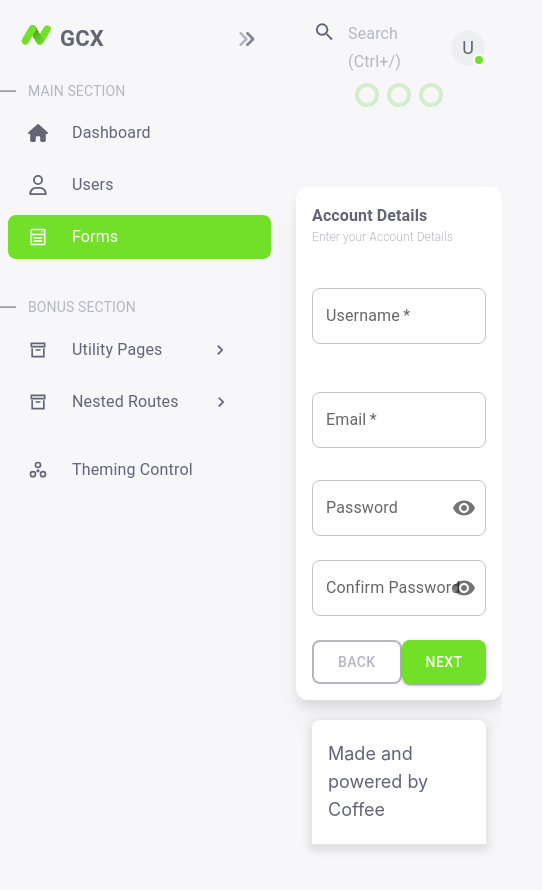
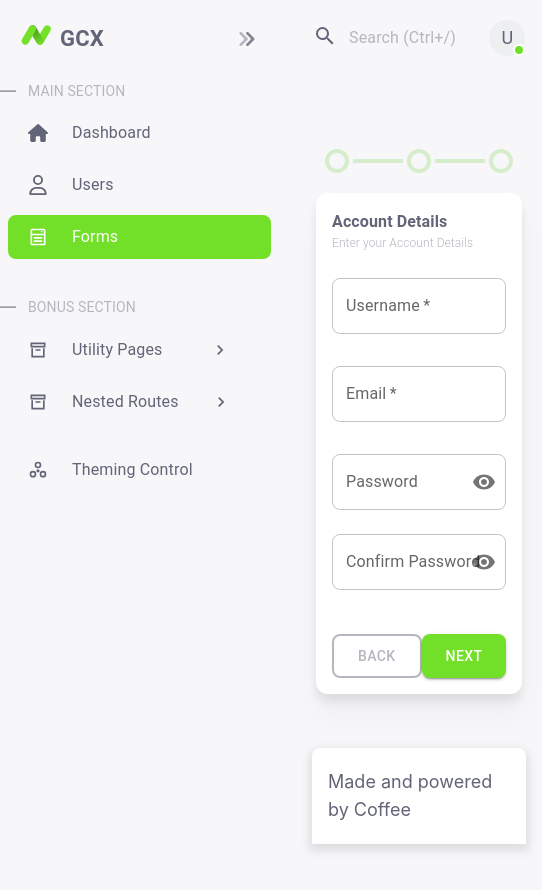
Before and after one commit to tagbochinedu/NCDX, a React (Vite) app: page /forms in a window 390 px wide. Shown: the top 890 px of the page, 542 px wide, since content can reach past the window. Built offline with nearby package versions, Linux system fonts and the light colour scheme.

Commit message:
new commit

```diff
--- a/src/Components/FirstFormPage.tsx
+++ b/src/Components/FirstFormPage.tsx
@@ -81,7 +81,7 @@ const FirstFormPage = ({ mystate }: Check) => {
       <Box component="div" sx={{ display: { md: "flex" } }}>
         <FormControl
           sx={{
-            width: { sm: "100%", md: "50%" },
+            width: { xs: "100%", md: "50%" },
             marginBottom: "24px",
             marginRight: { md: "12px" },
           }}
@@ -97,12 +97,12 @@ const FirstFormPage = ({ mystate }: Check) => {
             type="text"
             variant="outlined"
             placeholder="Chinedu Tagbo"
-            sx={styles.textfield}
+            sx={{ ...styles.textfield, marginTop: "0px" }}
           />
         </FormControl>
         <FormControl
           sx={{
-            width: { sm: "100%", md: "50%" },
+            width: { xs: "100%", md: "50%" },
             marginBottom: "24px",
             marginLeft: { md: "12px" },
           }}
@@ -118,14 +118,14 @@ const FirstFormPage = ({ mystate }: Check) => {
             type="email"
             variant="outlined"
             placeholder="Chinedu@Tagbo.com"
-            sx={styles.textfield}
+            sx={{ ...styles.textfield, marginTop: "0px" }}
           />
         </FormControl>
       </Box>{" "}
       <Box component="div" sx={{ display: { md: "flex" } }}>
         <FormControl
           sx={{
-            width: { sm: "100%", md: "50%" },
+            width: { xs: "100%", md: "50%" },
             marginBottom: "24px",
             marginRight: { md: "12px" },
             ...styles.textfield,
@@ -158,7 +158,7 @@ const FirstFormPage = ({ mystate }: Check) => {
         </FormControl>
         <FormControl
           sx={{
-            width: { sm: "100%", md: "50%" },
+            width: { xs: "100%", md: "50%" },
             marginBottom: "24px",
             marginLeft: { md: "12px" },
             ...styles.textfield,
--- a/src/Components/SecondFormPage.tsx
+++ b/src/Components/SecondFormPage.tsx
@@ -107,7 +107,7 @@ const SecondFormPage = ({ mystate }: Check) => {
       <Box component="div" sx={{ display: { md: "flex" } }}>
         <FormControl
           sx={{
-            width: { sm: "100%", md: "50%" },
+            width: { xs: "100%", md: "50%" },
             marginBottom: "24px",
             marginRight: { md: "12px" },
           }}
@@ -123,12 +123,12 @@ const SecondFormPage = ({ mystate }: Check) => {
             type="text"
             variant="outlined"
             placeholder="Chinedu Tagbo"
-            sx={styles.textfield}
+            sx={{ ...styles.textfield, marginTop: "0px" }}
           />
         </FormControl>
         <FormControl
           sx={{
-            width: { sm: "100%", md: "50%" },
+            width: { xs: "100%", md: "50%" },
             marginBottom: "24px",
             marginLeft: { md: "12px" },
           }}
@@ -144,14 +144,14 @@ const SecondFormPage = ({ mystate }: Check) => {
             type="text"
             variant="outlined"
             placeholder="Tagbo"
-            sx={styles.textfield}
+            sx={{ ...styles.textfield, marginTop: "0px" }}
           />
         </FormControl>
       </Box>
       <Box component="div" sx={{ display: { md: "flex" } }}>
         <FormControl
           sx={{
-            width: { sm: "100%", md: "50%" },
+            width: { xs: "100%", md: "50%" },
             marginBottom: "24px",
             marginRight: { md: "12px" },
           }}
@@ -182,7 +182,7 @@ const SecondFormPage = ({ mystate }: Check) => {
 
         <FormControl
           sx={{
-            width: { sm: "100%", md: "50%" },
+            width: { xs: "100%", md: "50%" },
             marginBottom: "24px",
             marginLeft: { md: "12px" },
           }}
--- a/src/Components/ThirdFormPage.tsx
+++ b/src/Components/ThirdFormPage.tsx
@@ -53,7 +53,7 @@ const ThirdFormPage = ({ mystate }: Check) => {
       <Box component="div" sx={{ display: { md: "flex" } }}>
         <FormControl
           sx={{
-            width: { sm: "100%", md: "50%" },
+            width: { xs: "100%", md: "50%" },
             marginBottom: "24px",
             marginRight: { md: "12px" },
           }}
@@ -69,12 +69,12 @@ const ThirdFormPage = ({ mystate }: Check) => {
             type="url"
             variant="outlined"
             placeholder="twitter.com"
-            sx={styles.textfield}
+            sx={{ ...styles.textfield, marginTop: "0px" }}
           />
         </FormControl>
         <FormControl
           sx={{
-            width: { sm: "100%", md: "50%" },
+            width: { xs: "100%", md: "50%" },
             marginBottom: "24px",
             marginLeft: { md: "12px" },
           }}
@@ -90,14 +90,14 @@ const ThirdFormPage = ({ mystate }: Check) => {
             type="url"
             variant="outlined"
             placeholder="twitter.com"
-            sx={styles.textfield}
+            sx={{ ...styles.textfield, marginTop: "0px" }}
           />
         </FormControl>
       </Box>
       <Box component="div" sx={{ display: { md: "flex" } }}>
         <FormControl
           sx={{
-            width: { sm: "100%", md: "50%" },
+            width: { xs: "100%", md: "50%" },
             marginBottom: "24px",
             marginRight: { md: "12px" },
           }}
@@ -118,7 +118,7 @@ const ThirdFormPage = ({ mystate }: Check) => {
         </FormControl>
         <FormControl
           sx={{
-            width: { sm: "100%", md: "50%" },
+            width: { xs: "100%", md: "50%" },
             marginBottom: "24px",
             marginLeft: { md: "12px" },
           }}
--- a/src/Pages/Forms.tsx
+++ b/src/Pages/Forms.tsx
@@ -53,7 +53,10 @@ const Form: React.FC = () => {
 
   const styles = {
     container: {
-      padding: { sm: "20px" },
+      marginTop: {
+        xs: '50px', md: '0px'
+      },
+      padding: { xs: "20px" },
       height: "70vh",
       display: "flex",
       alignItems: "center",
@@ -67,7 +70,7 @@ const Form: React.FC = () => {
     },
     stepperLength: {
       width: {
-        sm: "30%",
+        xs: "50px",
         md:'200px',
         lg: "400px",
       },
@@ -163,7 +166,7 @@ const Form: React.FC = () => {
           onSubmit={(e: any) => {
             handleSubmit(e);
           }}
-          className="p-4 md:p-8 drop-shadow-xl rounded-xl md:rounded-3xl bg-white mt-20"
+          className="p-4 md:p-8 drop-shadow-xl rounded-xl md:rounded-3xl bg-white mt-5"
         >
           <Box
             component="div"
@@ -221,7 +224,7 @@ const Form: React.FC = () => {
           </Box>
           <Box
             component="div"
-            sx={{ display: "flex", justifyContent: "space-between" }}
+            sx={{ display: "flex", justifyContent: "space-between", marginTop: '20px' }}
           >
             <Clickable
               variant="outlined"
```
